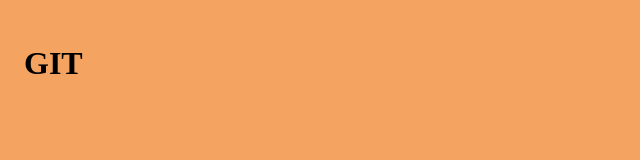
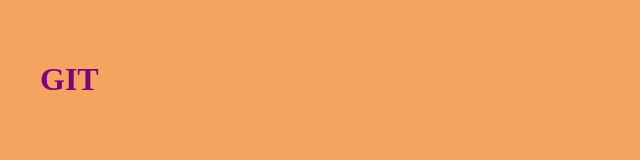
Before and after one commit to makkabi/GIT-Demo, a plain HTML site: page index.html in a window 1280 px wide. Shown: the whole page, without its empty margins (0-640 px from the left). Drawn offline with Linux system fonts and the light colour scheme.

Commit message:
Refactor styles

```diff
--- a/style.css
+++ b/style.css
@@ -1,4 +1,5 @@
 body {
   background: sandybrown;
-  padding: 1rem;
+  padding: 2rem;
+  color: purple;
 }
```
